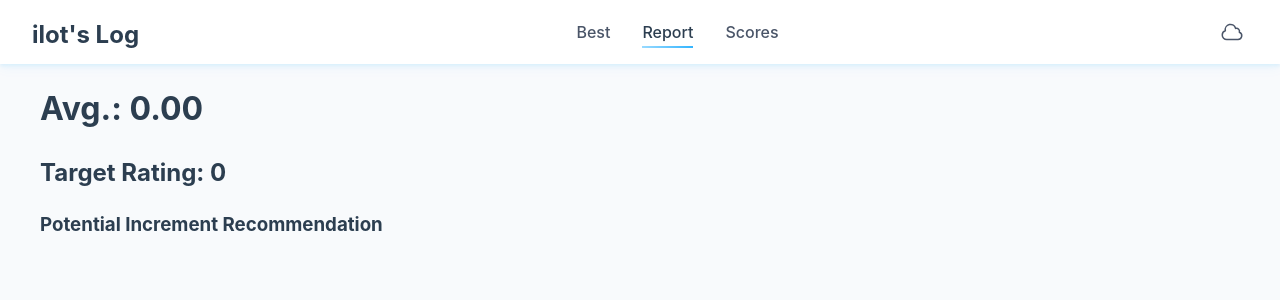
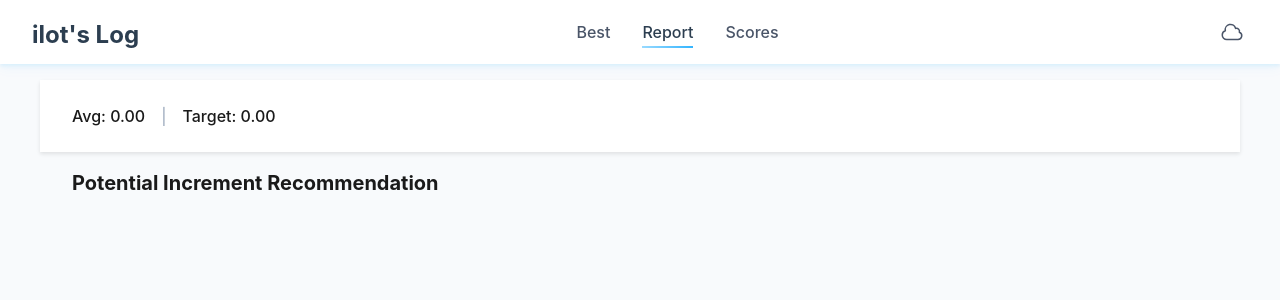
Before and after one commit to dodok8/Ilots-log, a SvelteKit app: page /report in a window 1280 px wide. Shown: the top 300 px of the page. Built offline with nearby package versions, Linux system fonts and the light colour scheme.

Commit message:
✨ feat: Potential Song recommendation

```diff
--- a/src/routes/report/+page.svelte
+++ b/src/routes/report/+page.svelte
@@ -3,36 +3,213 @@
     import { getPotentialCharts } from '$lib/utils/best';
     import { calculateRequiredScore } from '$lib/utils/rating';
 
-	let potentialCharts = $derived(getPotentialCharts(scores.scores, scores.targetRating));
+    let potentialCharts = $derived(
+        getPotentialCharts(scores.scores, scores.targetRating)
+            .map(chart => ({
+                ...chart,
+                requiredScore: calculateRequiredScore(chart.difficultyDecimal, scores.targetRating),
+            }))
+            .map(chart => ({
+                ...chart,
+                scoreDiff: chart.requiredScore - chart.score
+            }))
+            .filter(chart => chart.requiredScore > 0 && chart.scoreDiff > 0)
+            .sort((a, b) => a.scoreDiff - b.scoreDiff)
+    );
 </script>
 
 <div class="report-container">
-	<div>
-		<h1>Avg.: {scores.best30Average.toFixed(2)}</h1>
-		<h2>Target Rating: {scores.targetRating}</h2>
+	<div class="header">
+		<div class="rating-info">
+			<span class="rating-label">Avg: {scores.best30Average.toFixed(2)}</span>
+			<span class="separator">|</span>
+			<span class="rating-label">Target: {scores.targetRating.toFixed(2)}</span>
 		</div>
+	</div>
+
 	<div class="potential-charts">
 		<h3>Potential Increment Recommendation</h3>
 		<ul>
 			{#each potentialCharts as chart}
-				{@const requiredScore = calculateRequiredScore(
-					chart.difficultyDecimal,
-					scores.targetRating
-				)}
-				{@const scoreDiff = requiredScore - chart.score}
-				{#if requiredScore > 0 && scoreDiff > 0}
 				<li>
-						<div class="chart-info">
+					<div class="chart-info" data-difficulty={chart.difficultyLevel}>
 						<h4>{chart.songTitle}</h4>
-							<span>[{chart.difficultyLevel}] {chart.difficultyDecimal}</span>
-							<span>Current Score: {chart.score.toLocaleString()}</span>
-							<span>Current Rating: {chart.rating.toFixed(2)}</span>
-							<span>Required Score: {requiredScore.toLocaleString()}</span>
-							<span>Score to improve: {scoreDiff}</span>
+						<div class="score-info">
+								<span>
+									[<span class={`difficulty-level ${chart.difficultyLevel}`}>{chart.difficultyLevel}</span>]
+									{chart.difficultyDecimal}
+								</span>
+								<span class="score-group">
+									<span class="score-current">
+										<span class="score-label">Current:</span>
+										<span class="score-value">{chart.score.toLocaleString()}</span>
+										<span class="rating-value">({chart.rating.toFixed(2)})</span>
+									</span>
+									<span class="arrow">→</span>
+									<span class="score-required">
+										<span class="score-label">Required:</span>
+										<span class="score-value">{chart.requiredScore.toLocaleString()}</span>
+										<span class="score-diff">(+{chart.scoreDiff.toLocaleString()})</span>
+									</span>
+								</span>
+						</div>
 					</div>
 				</li>
-				{/if}
 			{/each}
 		</ul>
 	</div>
 </div>
+
+<style>
+	.header {
+		position: sticky;
+		top: 5rem;
+		background-color: white;
+		padding: 1rem 0;
+		z-index: 99;
+		box-shadow: 0 2px 4px rgba(0, 0, 0, 0.1);
+		margin-bottom: 2rem;
+	}
+
+	.rating-info {
+		display: flex;
+		align-items: center;
+		gap: 1rem;
+		max-width: 1200px;
+		margin: 0 auto;
+		padding: 0.5rem 2rem;
+	}
+
+	.rating-label {
+		font-size: 1rem;
+		font-weight: 500;
+		color: #1a1a1a;
+	}
+
+	.separator {
+		color: #94a3b8;
+	}
+
+	.potential-charts {
+		max-width: 1200px;
+		margin: 0 auto;
+		padding: 0 2rem;
+	}
+
+	.potential-charts h3 {
+		margin-bottom: 1rem;
+		font-size: 1.25rem;
+		color: #1a1a1a;
+	}
+
+	.potential-charts ul {
+		display: flex;
+		flex-direction: column;
+		gap: 1rem;
+		list-style: none;
+		padding: 0;
+	}
+
+	.chart-info {
+		background: white;
+		border-radius: 0.75rem;
+		padding: 1rem;
+		box-shadow: 0 2px 4px rgba(0, 0, 0, 0.1);
+		display: grid;
+		grid-template-columns: 1fr auto;
+		gap: 0.5rem;
+		border-left-width: 4px;
+		border-left-style: solid;
+	}
+
+	.chart-info h4 {
+		margin: 0;
+		grid-column: 1 / -1;
+		font-size: 1rem;
+		color: #1a1a1a;
+	}
+
+	/* 난이도별 보더 색상 */
+	.chart-info[data-difficulty="I"] { border-left-color: #1cda1b; }
+	.chart-info[data-difficulty="II"] { border-left-color: #3b90ff; }
+	.chart-info[data-difficulty="III"] { border-left-color: #ef960d; }
+	.chart-info[data-difficulty="IV"] { border-left-color: #dc43e5; }
+	.chart-info[data-difficulty="IV-α"] { border-left-color: #bd6eff; }
+
+	/* 스코어 정보 스타일링 */
+	.score-info {
+		display: flex;
+		flex-direction: column;
+		gap: 0.5rem;
+		color: #4b5563;
+		font-size: 0.875rem;
+	}
+
+	.score-group {
+		display: flex;
+		align-items: center;
+		gap: 0.75rem;
+	}
+
+	.score-current, .score-required {
+		display: flex;
+		align-items: center;
+		gap: 0.5rem;
+	}
+
+	.score-label {
+		color: #6b7280;
+	}
+
+	.score-value {
+		font-weight: 600;
+		color: #1a1a1a;
+	}
+
+	.rating-value {
+		color: #4b5563;
+	}
+
+	.score-diff {
+		color: #2563eb;
+		font-weight: 500;
+	}
+
+	.arrow {
+		color: #9ca3af;
+	}
+
+	.difficulty-level {
+		font-weight: 600;
+	}
+
+	.difficulty-level.I { color: #1cda1b; }
+	.difficulty-level.II { color: #3b90ff; }
+	.difficulty-level.III { color: #ef960d; }
+	.difficulty-level.IV { color: #dc43e5; }
+	.difficulty-level.IV-α { color: #bd6eff; }
+
+	@media (max-width: 640px) {
+		.rating-info {
+			padding: 0.5rem 1rem;
+		}
+
+		.potential-charts {
+			padding: 0 1rem;
+		}
+
+		.chart-info {
+			grid-template-columns: 1fr;
+		}
+
+		.score-group {
+			flex-direction: column;
+			align-items: flex-start;
+			gap: 0.5rem;
+		}
+
+		.arrow {
+			display: none;
+		}
+	}
+</style>
```
Lines whose indentation alone changed are shown as unchanged.
